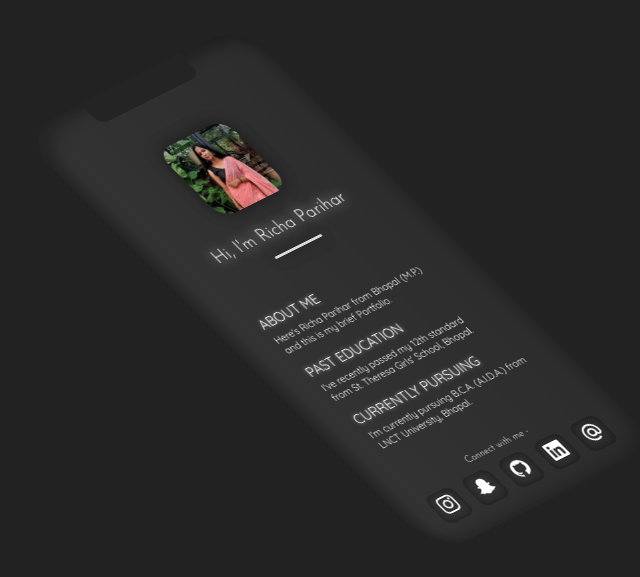
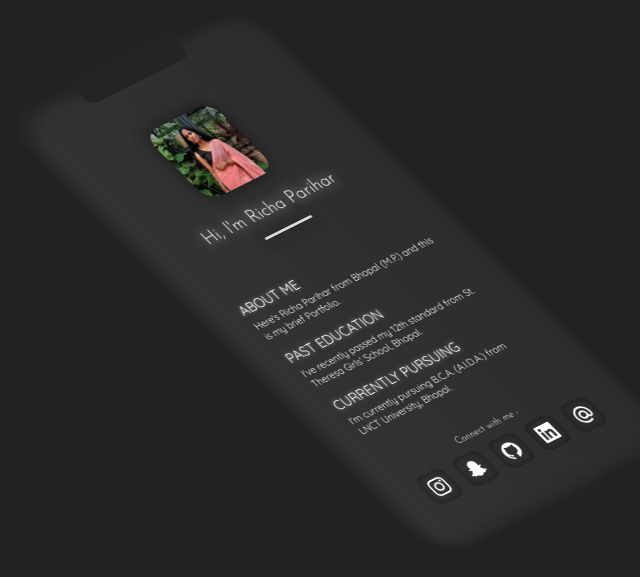
Before and after one commit to ApidBoy/richa-portfolio, a plain HTML site: page index.html in a window 1280 px wide. Shown: the part 119-696 px from the top of the page, without its empty margins (300-940 px from the left). Drawn offline with Linux system fonts and the light colour scheme.

Commit message:
Fixed positioning of social icons

```diff
--- a/index.css
+++ b/index.css
@@ -6,14 +6,15 @@ body {
     display: flex;
     align-items: center;
     justify-content: center;
-    height: 100vh;
+    height: 97.8vh;
+    overflow: hidden;
     color: #000;
     color: #fff;
 }
 #notch {
     height: 32px;
     width: 150px;
-    margin-left: 92px;
+    margin-left: 107px;
     margin-top: -1px;
     border-bottom-left-radius: 12px;
     border-bottom-right-radius: 12px;
@@ -26,8 +27,8 @@ body {
     /* background: #333; */
     background: linear-gradient(to right, #333, #2c2c2c);
     border-radius: 50px;
-    height: 630px;
-    width: 335px;
+    height: 660px;
+    width: 365px;
     transition: .4s;
     box-shadow: 12px 12px 16px 0 #00000040 inset,
     -8px -8px 20px 0 #00000040 inset;
@@ -43,7 +44,7 @@ body {
 }
 #mainPic {
     margin-top: 35px;
-    margin-left: 120px;
+    margin-left: 130px;
     width: 100px;
     /* opacity: .9; */
     border-radius: 20px;
@@ -111,6 +112,9 @@ svg {
     justify-content: center;
     transition: .3s;
 }
+.connectIcons svg{
+    padding-top: 4px;
+}
 #connectTitle {
     font-size: 12px;
     margin-top: -20px;
```
